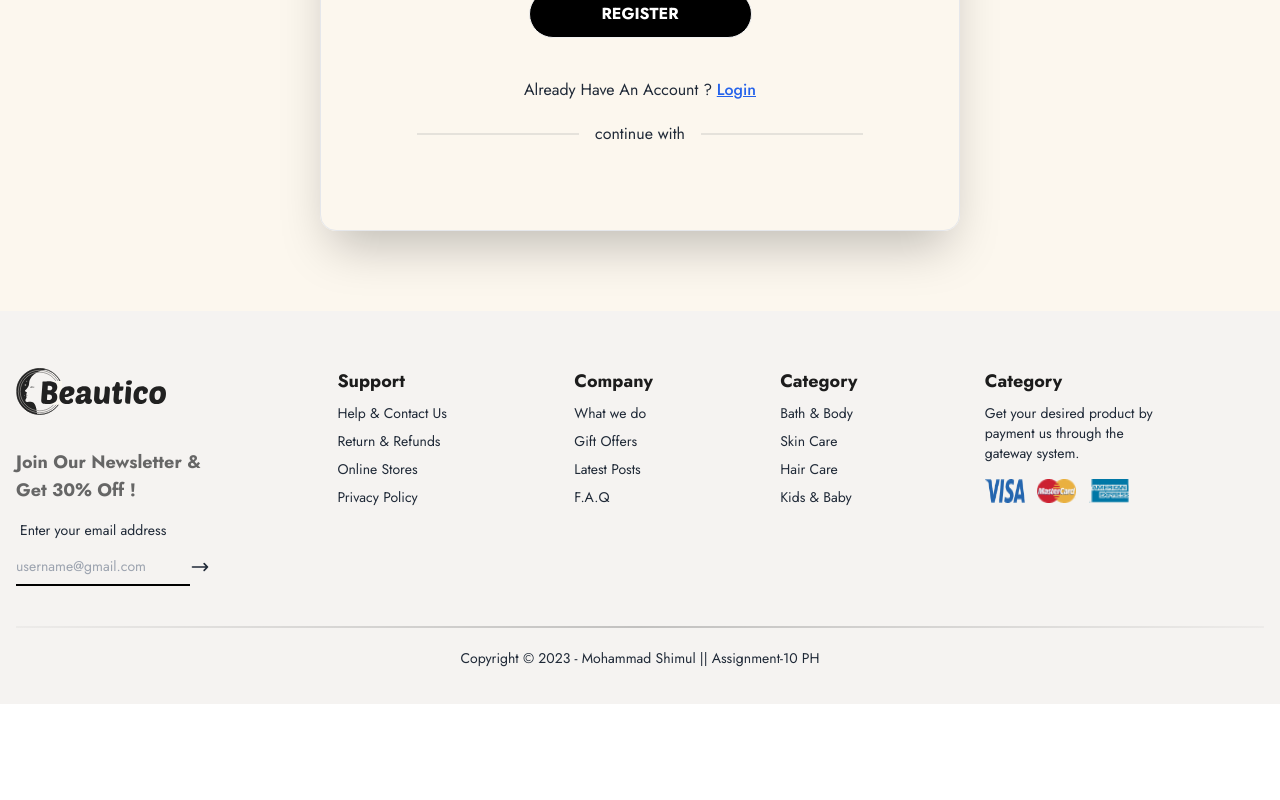
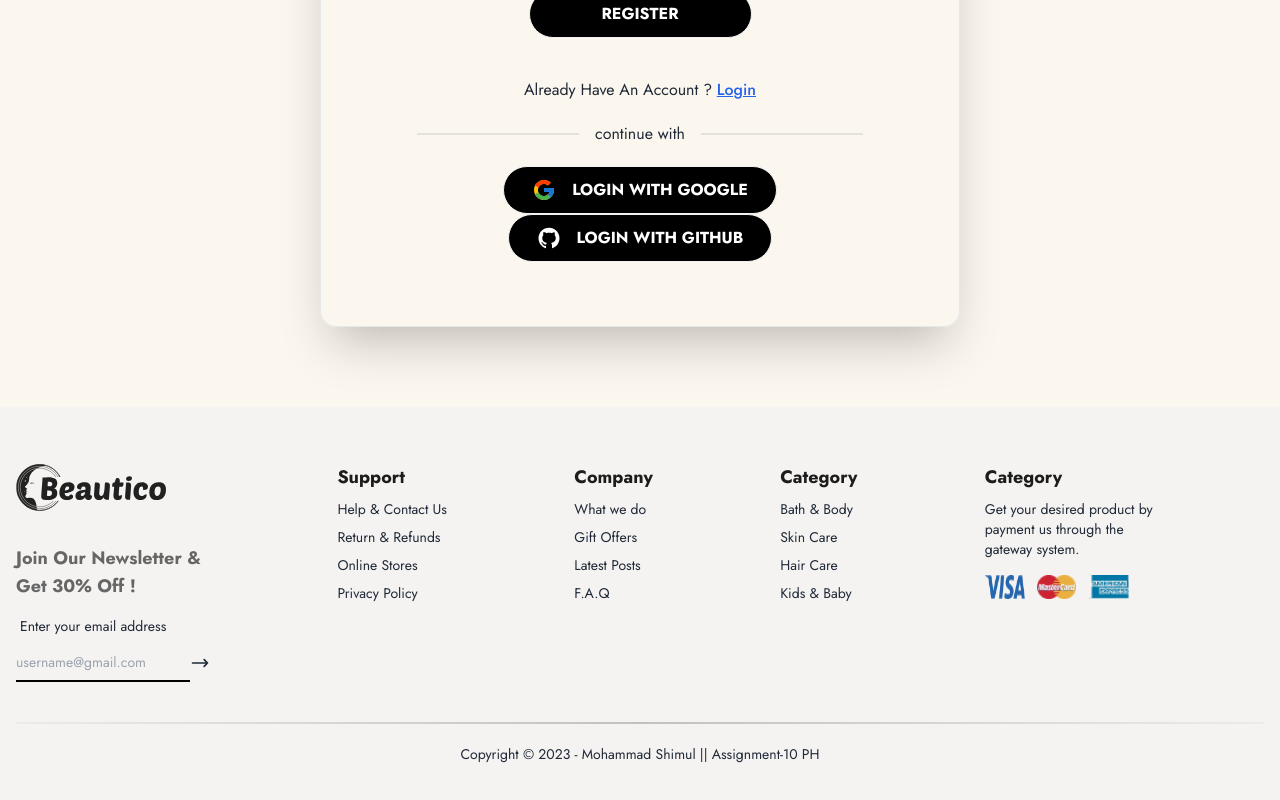
Before and after one commit to shimul65/brand-shop-project-client, a React (Vite) app: page /register in a window 1280 px wide. Shown: the part 833-1633 px from the top of the page. Before the commit the page ends 1537 px from the top, so only its background shows below. Built offline with nearby package versions, Linux system fonts and the light colour scheme; no server answers.

Commit message:
handle social login google and github using signInWithPopUp method

```diff
--- /dev/null
+++ b/src/Components/SocialLogin/SocialLogin.jsx
@@ -0,0 +1,50 @@
+import { useContext } from "react";
+import { AuthContext } from "../../Providers/AuthProvider";
+import toast from "react-hot-toast";
+import { AiOutlineGithub } from "react-icons/ai";
+import { FcGoogle } from "react-icons/fc";
+import { useLocation, useNavigate } from "react-router-dom";
+
+
+const SocialLogin = () => {
+    const { googleLogin, githubLogin } = useContext(AuthContext);
+
+    const navigate = useNavigate();
+
+    const location = useLocation();
+
+
+    const handleSocialLogin = (media) => {
+        media()
+            .then(result => {
+                const user = result.user;
+                console.log(user);
+
+                // navigate after log in
+                navigate(location?.state ? location.state : '/');
+                toast.success('User Sign In Successfully')
+            })
+            .catch(error => {
+                const errorCode = error.code;
+                const errorMessage = error.message;
+                toast.error(errorCode, errorMessage);
+            })
+    }
+
+    return (
+        <div className="flex flex-col md:flex-row lg:flex-col justify-center items-center ">
+            <div className="flex">
+                <button onClick={() => handleSocialLogin(googleLogin)} className="ctrl-standard  fx-sliderIn btn rounded-full mx-auto bg-black hover:text-black text-xs md:text-base font-medium md:font-extrabold text-[#FFF] px-7 hover:border-black">
+                    <FcGoogle className="w-6 h-6 mr-2" /> <span className="md:hidden lg:block">Login with Google</span>
+                </button>
+            </div>
+            <div className="flex">
+                <button onClick={() => handleSocialLogin(githubLogin)} className="ctrl-standard  fx-sliderIn btn rounded-full mx-auto bg-black hover:text-black text-xs md:text-base font-medium md:font-extrabold text-[#FFF] px-7 hover:border-black">
+                    <AiOutlineGithub className="w-6 h-6 mr-2" /> <span className="md:hidden lg:block">Login with Github</span>
+                </button>
+            </div>
+        </div>
+    );
+};
+
+export default SocialLogin;
--- a/src/Pages/Login.jsx
+++ b/src/Pages/Login.jsx
@@ -3,6 +3,7 @@ import toast from "react-hot-toast";
 import { FaEye, FaEyeSlash } from "react-icons/fa";
 import { Link, useLocation, useNavigate } from "react-router-dom";
 import { AuthContext } from "../Providers/AuthProvider";
+import SocialLogin from "../Components/SocialLogin/SocialLogin";
 
 const Login = () => {
 
@@ -76,8 +77,8 @@ const Login = () => {
             </form>
             <p className="mt-8 text-center">Don’t Have An Account ? <span className="text-red-600 underline font-medium"><Link to='/register'>Register</Link></span></p>
             <div className="divider">continue with</div>
-            <div className="md:w-1/2 w-full">
-                {/* <SocialLogin></SocialLogin> */}
+            <div className="w-full">
+                <SocialLogin></SocialLogin>
             </div>
         </div>
     );
--- a/src/Pages/Register.jsx
+++ b/src/Pages/Register.jsx
@@ -6,6 +6,7 @@ import { Link, useNavigate, } from "react-router-dom";
 import { FaEye, FaEyeSlash } from "react-icons/fa";
 import { useContext, useState } from "react";
 import { AuthContext } from "../Providers/AuthProvider";
+import SocialLogin from "../Components/SocialLogin/SocialLogin";
 
 const Register = () => {
 
@@ -119,8 +120,8 @@ const Register = () => {
                 </form>
                 <p className="mt-8 text-center">Already Have An Account ? <span className="text-blue-600 font-medium underline"><Link to='/login'>Login</Link></span></p>
                 <div className="divider">continue with</div>
-                <div className="md:w-1/2 w-full">
-                    {/* <SocialLogin></SocialLogin> */}
+                <div className="w-full">
+                    <SocialLogin></SocialLogin>
                 </div>
             </div>
         </div>
--- a/src/Providers/AuthProvider.jsx
+++ b/src/Providers/AuthProvider.jsx
@@ -1,14 +1,28 @@
 import { createContext, useEffect, useState } from "react";
 import PropTypes from 'prop-types';
-import { createUserWithEmailAndPassword, onAuthStateChanged, signInWithEmailAndPassword, signOut, updateProfile } from "firebase/auth";
+import { GithubAuthProvider, GoogleAuthProvider, createUserWithEmailAndPassword, onAuthStateChanged, signInWithEmailAndPassword, signInWithPopup, signOut, updateProfile } from "firebase/auth";
 import auth from "../Firebase/firebase.config";
 
 export const AuthContext = createContext(null);
+
+const googleProvider = new GoogleAuthProvider();
+
+const githubProvider = new GithubAuthProvider();
 
 
 const AuthProvider = ({ children }) => {
 
     const [user, setUser] = useState(null);
+
+    // google login
+    const googleLogin = () => {
+        return signInWithPopup(auth, googleProvider)
+    }
+
+    //github login
+    const githubLogin = () => {
+        return signInWithPopup(auth, githubProvider)
+    }
 
     // Sign up
     const createUser = (email, password) => {
@@ -37,8 +51,8 @@ const AuthProvider = ({ children }) => {
         }
     }, [])
 
-     // sign out
-     const logOut = () => {
+    // sign out
+    const logOut = () => {
         return signOut(auth)
     }
 
@@ -47,6 +61,8 @@ const AuthProvider = ({ children }) => {
     const authInfo = {
         createUser,
         signIn,
+        googleLogin,
+        githubLogin,
         handleUpdateProfile,
         user,
         logOut,
```
